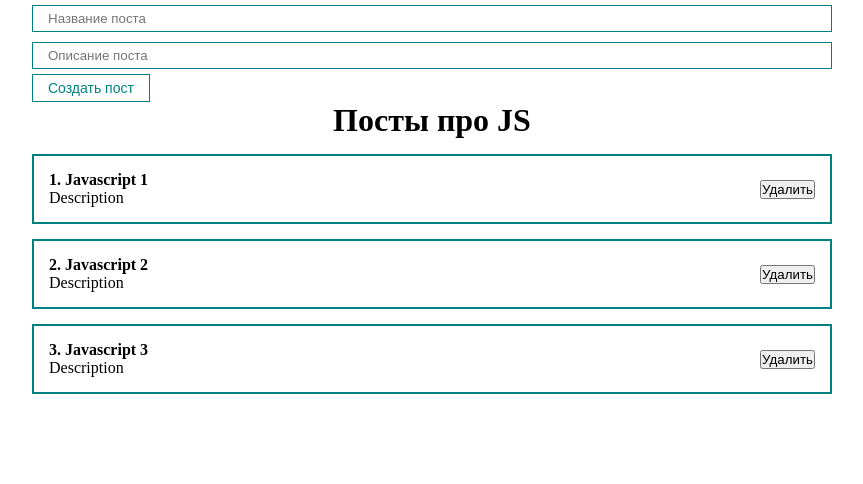
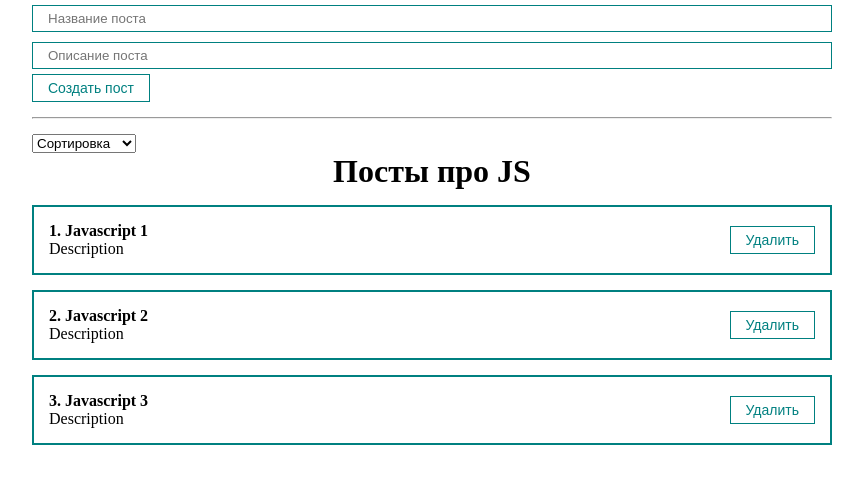
Before and after one commit to YuraYuzgin/reacr-fund-course, a React (Create React App) app: page / in a window 1280 px wide. Shown: the top 484 px of the page, without its empty margins (208-1071 px from the left). Built offline with nearby package versions, Linux system fonts and the light colour scheme.

Commit message:
Рефакторинг формы. Добавлена сортировка.

```diff
--- a/src/App.js
+++ b/src/App.js
@@ -6,6 +6,8 @@
 import PostList from './components/PostList';
 import MyButton from './components/UI/button/MyButton';
 import MyInput from './components/UI/input/MyInput';
+import PostForm from './components/PostForm';
+import MySelect from './components/UI/select/MySelect';
 
 function App() {
 	const [posts, setPosts] = useState([
@@ -14,35 +16,41 @@
 		{ id: 3, title: 'Javascript 3', body: 'Description' },
 	]);
 
-	const [post, setPost] = useState({ title: '', body: '' });
+	const [selectedSort, setSelectedSort] = useState('');
 
-	const addNewPost = (e) => {
-		e.preventDefault();
-		setPosts([...posts, { ...post, id: Date.now() }]);
-		setPost({ title: '', body: '' });
+	const createPost = (newPost) => {
+		setPosts([...posts, newPost]);
+	};
+
+	const removePost = (post) => {
+		setPosts(posts.filter((p) => p.id !== post.id));
+	};
+
+	const sortPosts = (sort) => {
+		setSelectedSort(sort);
+		setPosts([...posts].sort((a, b) => a[sort].localeCompare(b[sort])));
 	};
 
 	return (
 		<div className="App">
-			<form>
-				{/* Управляемый компонент */}
-				<MyInput
-					value={post.title}
-					onChange={(e) => setPost({ ...post, title: e.target.value })}
-					type="text"
-					placeholder="Название поста"
+			<PostForm create={createPost} />
+			<hr style={{ margin: '15px 0' }} />
+			<div>
+				<MySelect
+					value={selectedSort}
+					onChange={sortPosts}
+					defaultValue="Сортировка"
+					options={[
+						{ value: 'title', name: 'По названию' },
+						{ value: 'body', name: 'По описанию' },
+					]}
 				/>
-
-				<MyInput
-					value={post.body}
-					onChange={(e) => setPost({ ...post, body: e.target.value })}
-					type="text"
-					placeholder="Описание поста"
-				/>
-
-				<MyButton onClick={addNewPost}>Создать пост</MyButton>
-			</form>
-			<PostList posts={posts} title={'Посты про JS'} />
+			</div>
+			{posts.length ? (
+				<PostList remove={removePost} posts={posts} title={'Посты про JS'} />
+			) : (
+				<h1 style={{ textAlign: 'center' }}>Посты не найдены!</h1>
+			)}
 		</div>
 	);
 }
--- /dev/null
+++ b/src/components/PostForm.jsx
@@ -0,0 +1,40 @@
+import { useState } from 'react';
+import MyButton from './UI/button/MyButton';
+import MyInput from './UI/input/MyInput';
+
+const PostForm = ({ create }) => {
+	const [post, setPost] = useState({ title: '', body: '' });
+
+	const addNewPost = (e) => {
+		e.preventDefault();
+		const newPost = {
+			...post,
+			id: Date.now(),
+		};
+		create(newPost);
+		setPost({ title: '', body: '' });
+	};
+
+	return (
+		<form>
+			{/* Управляемый компонент */}
+			<MyInput
+				value={post.title}
+				onChange={(e) => setPost({ ...post, title: e.target.value })}
+				type="text"
+				placeholder="Название поста"
+			/>
+
+			<MyInput
+				value={post.body}
+				onChange={(e) => setPost({ ...post, body: e.target.value })}
+				type="text"
+				placeholder="Описание поста"
+			/>
+
+			<MyButton onClick={addNewPost}>Создать пост</MyButton>
+		</form>
+	);
+};
+
+export default PostForm;
--- a/src/components/PostItem.jsx
+++ b/src/components/PostItem.jsx
@@ -1,3 +1,5 @@
+import MyButton from './UI/button/MyButton';
+
 const PostItem = (props) => {
 	return (
 		<div className="post">
@@ -8,7 +10,7 @@
 				<div>{props.post.body}</div>
 			</div>
 			<div className="post__btns">
-				<button>Удалить</button>
+				<MyButton onClick={() => props.remove(props.post)}>Удалить</MyButton>
 			</div>
 		</div>
 	);
--- a/src/components/PostList.jsx
+++ b/src/components/PostList.jsx
@@ -1,11 +1,11 @@
 import PostItem from './PostItem';
 
-const PostList = ({ posts, title }) => {
+const PostList = ({ posts, title, remove }) => {
 	return (
 		<div>
 			<h1 style={{ textAlign: 'center' }}>{title}</h1>
 			{posts.map((post, index) => {
-				return <PostItem number={index + 1} post={post} key={post.id} />;
+				return <PostItem remove={remove} number={index + 1} post={post} key={post.id} />;
 			})}
 		</div>
 	);
--- /dev/null
+++ b/src/components/UI/select/MySelect.jsx
@@ -0,0 +1,16 @@
+const MySelect = ({ options, defaultValue, value, onChange }) => {
+	return (
+		<select value={value} onChange={(event) => onChange(event.target.value)}>
+			<option disabled value="">
+				{defaultValue}
+			</option>
+			{options.map((option) => (
+				<option key={option.value} value={option.value}>
+					{option.name}
+				</option>
+			))}
+		</select>
+	);
+};
+
+export default MySelect;
```
